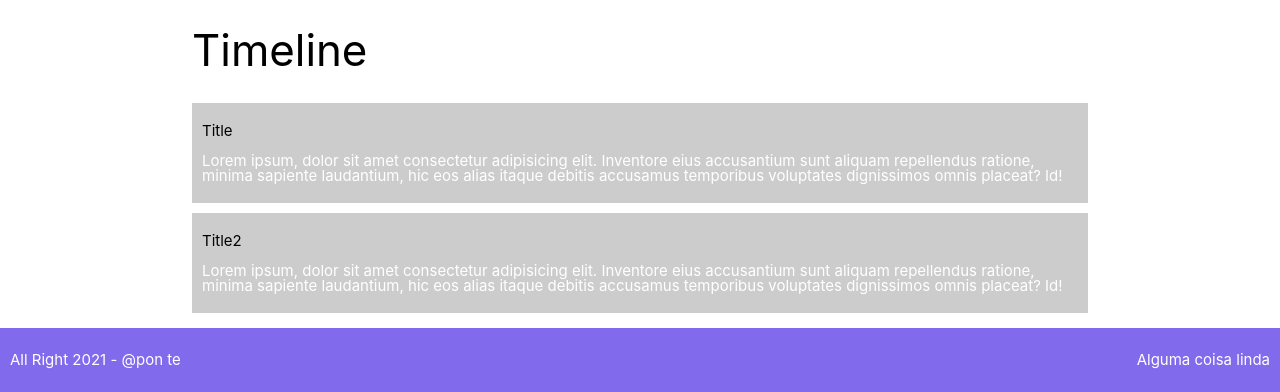
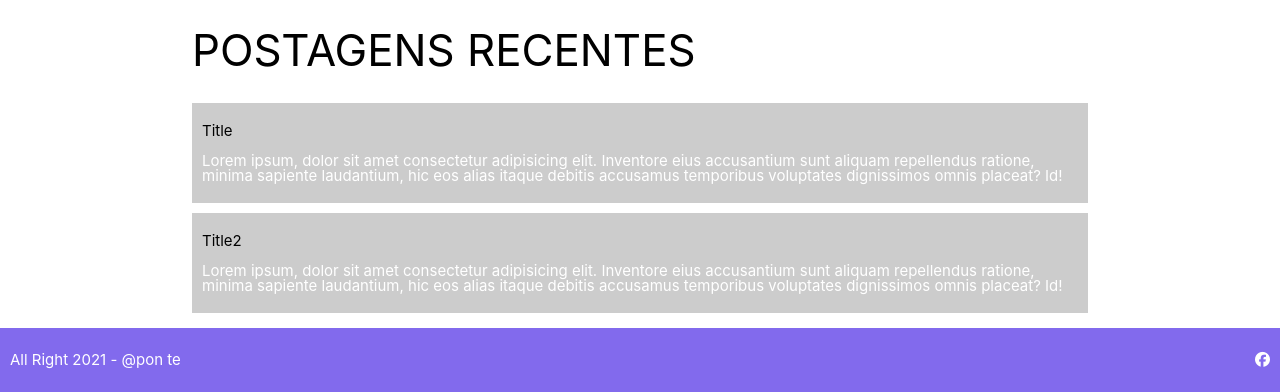
Before and after one commit to alandeev/ficr-project, a website: page src/index.html in a window 1280 px wide. Shown: the part 466-858 px from the top of the page. Drawn offline with nearby package versions, Linux system fonts and the light colour scheme.

Commit message:
footer|title

```diff
--- a/src/index.html
+++ b/src/index.html
@@ -8,6 +8,7 @@
   <link rel="stylesheet" href="./assets/css/index.css">
   <link rel="stylesheet" href="https://cdnjs.cloudflare.com/ajax/libs/materialize/1.0.0/css/materialize.min.css">
   <link href="https://fonts.googleapis.com/icon?family=Material+Icons" rel="stylesheet">
+  <link rel="stylesheet" href="path/to/font-awesome/css/font-awesome.min.css"> <!--ref pros icones das redes sociais-->
   <script src="https://cdnjs.cloudflare.com/ajax/libs/materialize/1.0.0/js/materialize.min.js"></script>
 </head>
 <body>
@@ -72,7 +73,7 @@
     <!-- </div> -->
     <div class="section--posts">
       <div class="posts--title">
-        <h3>Timeline</h3>
+        <h3>POSTAGENS RECENTES</h3>
       </div>
       <div class="posts--contents">
         <div class="posts--item">
@@ -92,7 +93,7 @@
   </section>
   <footer class="footer">
     <p>All Right 2021 - @pon te</p>
-    <p>Alguma coisa linda</p>
+    <p><i class="fab fa-facebook"></i></p> <!--por favor dar uma olhada nisso (inserir icones)-->
   </footer>
   <script src="./assets/scripts/materialize/index.js"></script>
   <script src="https://cdnjs.cloudflare.com/ajax/libs/materialize/1.0.0/js/materialize.min.js"></script>
```
